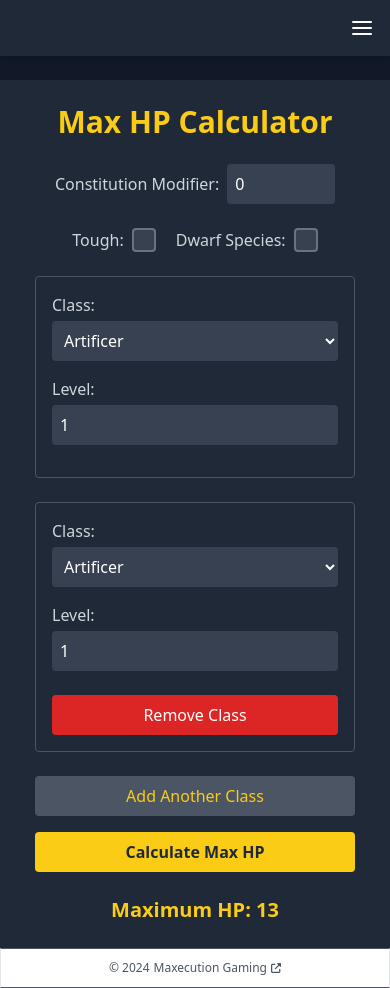
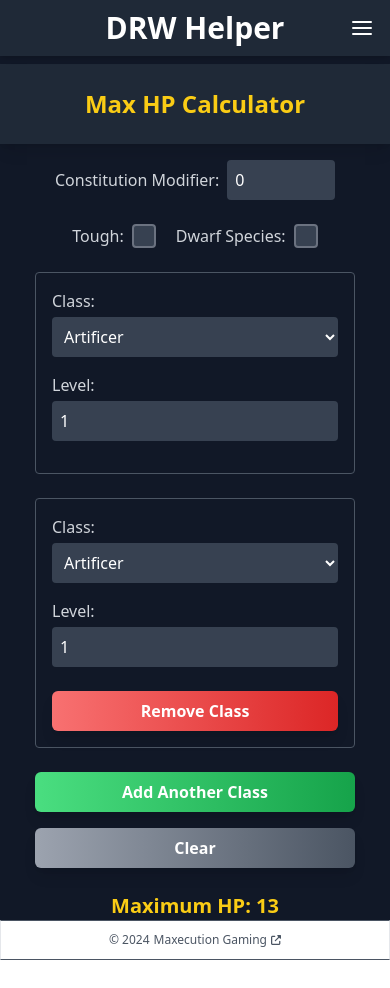
Before and after one commit to maxecution/DRW-helper, a React (Vite) app: page /max-hp-calc in a window 390 px wide. Both pictures are taken after a click on the button "Add Another Class". After the commit the page ends 960 px from the top, so only its background shows below. Built offline with nearby package versions, Linux system fonts and the light colour scheme.

Commit message:
overall UI changes for better experience on both PC and mobile

```diff
--- a/src/App.jsx
+++ b/src/App.jsx
@@ -10,9 +10,9 @@ import GeneralRules from "./pages/generalRules/GeneralRules.jsx";
 function App() {
   return (
     <Router>
-      <div className='container flex flex-col min-h-screen bg-gray-900 min-w-min'>
+      <div className='flex flex-col min-h-screen bg-gray-900 min-w-min'>
         <Navbar />
-        <div className='flex-grow pt-20'>
+        <div className='w-full pt-16'>
           <Switch>
             <Route path='/' element={<HelloWorld />} />
             <Route path='/construction-planner' element={<ConstructionPage />} />
--- a/src/pages/constructionPage/ConstructionBasket.jsx
+++ b/src/pages/constructionPage/ConstructionBasket.jsx
@@ -50,7 +50,7 @@ function ConstructionBasket({
   }
 
   return (
-    <div className='w-full max-w-full p-6 mx-auto text-white bg-gray-800 border border-gray-600 rounded-lg shadow-xl'>
+    <div className='w-full max-w-full p-6 mx-auto text-white bg-gray-800 border border-gray-600 rounded-lg shadow-xl md:w-2/3'>
       <h2 className='mb-4 text-3xl font-semibold text-center text-yellow-400'>
         Construction Basket
       </h2>
@@ -70,7 +70,9 @@ function ConstructionBasket({
               const { cost, slots } = tierInfo[expansion.tier] || { cost: 0, slots: 1 };
 
               return (
-                <tr key={expansion.id} className='border-b border-gray-600'>
+                <tr
+                  key={expansion.id}
+                  className='text-sm border-b border-gray-600 sm:text-base text-nowrap'>
                   <td className='p-2 text-left'>{index + 1}</td>
                   <td className='p-2 text-left'>{expansion.name}</td>
                   <td className='p-3 text-left'>{slots}</td>
@@ -87,7 +89,7 @@ function ConstructionBasket({
             })}
           </tbody>
           <tfoot>
-            <tr className='text-yellow-400 bg-gray-800'>
+            <tr className='text-sm text-yellow-400 bg-gray-800 sm:text-base text-nowrap'>
               <td className='p-2 font-semibold text-left'>Total</td>
               <td className='p-2 text-left'>{totalExpansions} Expansion(s)</td>
               <td className='p-3 text-left'>{totalSlots}</td>
--- a/src/pages/constructionPage/ConstructionPage.jsx
+++ b/src/pages/constructionPage/ConstructionPage.jsx
@@ -55,7 +55,7 @@ function ConstructionPage() {
   };
 
   return (
-    <div className='flex flex-col w-full max-w-full text-white bg-gray-900 min-h-min'>
+    <div className='flex flex-col w-full max-w-full min-h-screen text-white bg-gray-900'>
       {/* Main Header */}
       <header className='py-6 text-center bg-gray-800 shadow-lg'>
         <h1 className='text-2xl font-bold text-yellow-400 sm:text-3xl md:text-4xl'>
@@ -64,11 +64,11 @@ function ConstructionPage() {
       </header>
 
       {/* Content Section */}
-      <div className='flex flex-col p-4 md:flex-row gap-8 sm:p-6 md:p-8'>
+      <div className='flex flex-col gap-8 p-4 md:flex-row sm:p-6 md:p-8'>
         {/* Left Section (1/3 Width) */}
-        <div className='w-full md:w-1/3 space-y-6'>
+        <div className='w-full space-y-6 md:w-1/3'>
           {/* Expansion Selector */}
-          <div className='flex flex-col items-center justify-between sm:flex-row gap-4'>
+          <div className='flex flex-col items-center justify-between gap-4 sm:flex-row'>
             <label
               htmlFor='expansion-select'
               className='w-full font-medium text-left text-yellow-400 text-md sm:w-2/3'>
@@ -106,7 +106,7 @@ function ConstructionPage() {
           {/* Clear Button */}
           <div className='items-center text-center'>
             <button
-              className='px-6 py-2 font-bold text-white bg-gray-700 border border-gray-600 hover:bg-gray-600 rounded-md'
+              className='px-6 py-2 font-bold text-white bg-gray-700 border border-gray-600 rounded-md hover:bg-gray-600'
               onClick={handleClear}>
               Clear
             </button>
--- a/src/pages/levelUpCalc/LevelUpForm.jsx
+++ b/src/pages/levelUpCalc/LevelUpForm.jsx
@@ -88,8 +88,14 @@ function LevelUpForm() {
   };
 
   return (
-    <div className='flex flex-col items-center min-h-screen p-6 bg-gray-800'>
-      <form className='space-y-6'>
+    <div className='flex flex-col w-full max-w-full min-h-screen text-white bg-gray-900'>
+      <header className='py-6 text-center bg-gray-800 shadow-lg'>
+        <h1 className='text-2xl font-bold text-yellow-400 sm:text-3xl md:text-4xl'>
+          Level Up Calculator
+        </h1>
+      </header>
+      <div className='flex flex-col items-center min-h-screen p-6'>
+        <form className='p-3 space-y-6 bg-gray-800 border border-gray-600 rounded-md'>
           <div className='grid grid-cols-2 gap-4'>
             <div id='current-level-block'>
               <label
@@ -221,13 +227,13 @@ function LevelUpForm() {
             <button
               type='button'
               onClick={handleSubmit}
-            className='w-full py-2 font-medium text-white shadow-lg bg-gradient-to-r from-green-400 to-green-600 rounded-md'>
+              className='w-full py-2 font-medium text-white rounded-md shadow-lg bg-gradient-to-r from-green-400 to-green-600'>
               Calculate
             </button>
             <button
               type='button'
               onClick={handleClear}
-            className='w-full py-2 font-medium text-white shadow-lg bg-gradient-to-r from-gray-400 to-gray-600 rounded-md'>
+              className='w-full py-2 font-medium text-white rounded-md shadow-lg bg-gradient-to-r from-gray-400 to-gray-600'>
               Clear
             </button>
           </div>
@@ -240,6 +246,7 @@ function LevelUpForm() {
           />
         )}
       </div>
+    </div>
   );
 }
 
--- a/src/pages/maxHpCalc/MaxHpCalc.jsx
+++ b/src/pages/maxHpCalc/MaxHpCalc.jsx
@@ -88,17 +88,29 @@ function MaxHpCalc() {
     setClasses(updatedClasses);
   };
 
+  const resetToDefault = () => {
+    setClasses([{ class: "Artificer", level: 1 }]);
+    setConstitutionMod(0);
+    setToughFeat(false);
+    setdwarfSpecies(false);
+    setDraconicSorc(false);
+    setMaxHp(0);
+  };
+
   useEffect(() => {
     calculateHp();
     // eslint-disable-next-line react-hooks/exhaustive-deps
   }, [classes, constitutionMod, toughFeat, dwarfSpecies, draconicSorc]);
 
   return (
-    <div className='flex flex-col items-center min-h-screen p-6 text-white bg-gray-800'>
-      <h1 className='mb-6 text-3xl font-bold text-yellow-400'>Max HP Calculator</h1>
-
-      <div className='w-80'>
-        <div className='flex items-center mx-5 mb-6 text-nowrap gap-2'>
+    <div className='flex flex-col w-full max-w-full min-h-screen text-white bg-gray-900'>
+      <header className='py-6 text-center bg-gray-800 shadow-lg'>
+        <h1 className='text-2xl font-bold text-yellow-400 sm:text-3xl md:text-4xl'>
+          Max HP Calculator
+        </h1>
+      </header>
+      <div className='mx-auto mt-4 w-80'>
+        <div className='flex items-center gap-2 mx-5 mb-6 text-nowrap'>
           <label htmlFor='constitutionMod' className='block text-gray-300'>
             Constitution Modifier:
           </label>
@@ -110,7 +122,7 @@ function MaxHpCalc() {
             className='w-full p-2 text-white bg-gray-700 rounded'
           />
         </div>
-        <div className='flex items-center justify-center mb-6 text-nowrap gap-5'>
+        <div className='flex items-center justify-center gap-5 mb-6 text-nowrap'>
           <div className='flex items-center gap-2'>
             <label htmlFor='toughFeat' className='block text-gray-300'>
               Tough:
@@ -207,7 +219,15 @@ function MaxHpCalc() {
                 type='number'
                 value={entry.level}
                 min='1'
-                onChange={(e) => updateClass(index, "level", parseInt(e.target.value) || 1)}
+                onChange={(e) => {
+                  const value = e.target.value;
+                  updateClass(index, "level", value === "" ? "" : parseInt(value) || 1);
+                }}
+                onBlur={(e) => {
+                  if (e.target.value === "") {
+                    updateClass(index, "level", 1);
+                  }
+                }}
                 className='w-full p-2 text-white bg-gray-700 rounded'
               />
             </div>
@@ -249,7 +269,7 @@ function MaxHpCalc() {
             {index > 0 && (
               <button
                 onClick={() => removeClass(index)}
-                className='w-full px-4 py-2 mt-2 text-white bg-red-600 rounded hover:bg-red-700'>
+                className='w-full px-4 py-2 mt-2 font-bold text-white rounded-md shadow-lg bg-gradient-to-r from-red-400 to-red-600'>
                 Remove Class
               </button>
             )}
@@ -258,14 +278,14 @@ function MaxHpCalc() {
 
         <button
           onClick={addClass}
-          className='w-full px-4 py-2 mb-4 text-yellow-400 bg-gray-600 rounded hover:bg-gray-700 hover:text-yellow-500'>
+          className='w-full px-4 py-2 mb-4 font-bold text-white rounded-md shadow-lg bg-gradient-to-r from-green-400 to-green-600'>
           Add Another Class
         </button>
 
         <button
-          onClick={calculateHp}
-          className='w-full px-4 py-2 mb-6 font-bold text-gray-800 bg-yellow-400 rounded hover:bg-yellow-500'>
-          Calculate Max HP
+          onClick={resetToDefault}
+          className='w-full px-4 py-2 mb-6 font-bold text-white rounded-md shadow-lg bg-gradient-to-r from-gray-400 to-gray-600'>
+          Clear
         </button>
 
         <div className='text-xl font-bold text-center text-yellow-400'>Maximum HP: {maxHp}</div>
--- a/src/pages/navBar/NavBar.jsx
+++ b/src/pages/navBar/NavBar.jsx
@@ -13,7 +13,7 @@ function Navbar() {
         {/* <ToggleButton /> */}
 
         {/* Title (Hidden on small screens) */}
-        <h1 className='absolute hidden text-3xl font-bold transform -translate-x-1/2 left-1/2 sm:block'>
+        <h1 className='absolute text-3xl font-bold transform -translate-x-1/2 left-1/2 sm:block'>
           <Link to='/' className='transition hover:text-yellow-400'>
             DRW Helper
           </Link>
```
Also changed, not shown: src/pages/generalRules/GeneralRules.jsx (+36 -23 lines). Lines whose indentation alone changed are shown as unchanged.
